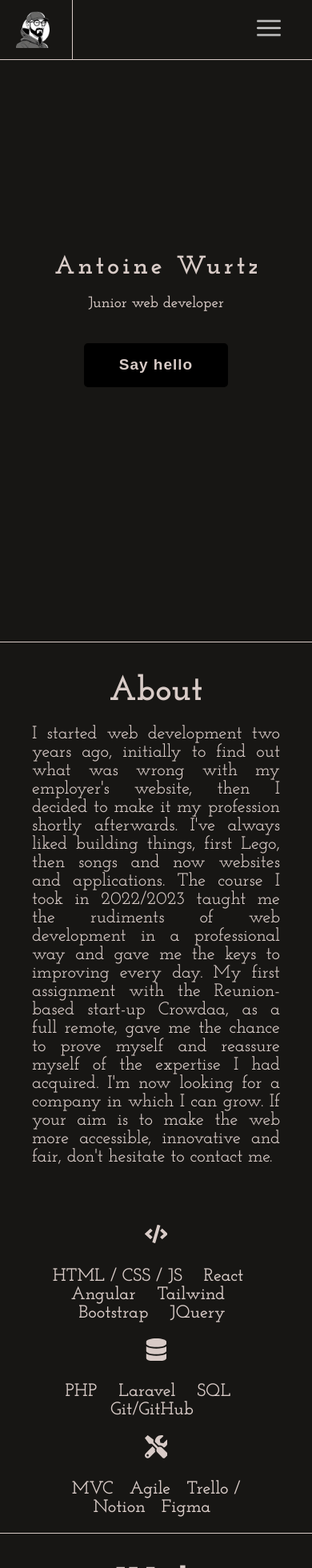
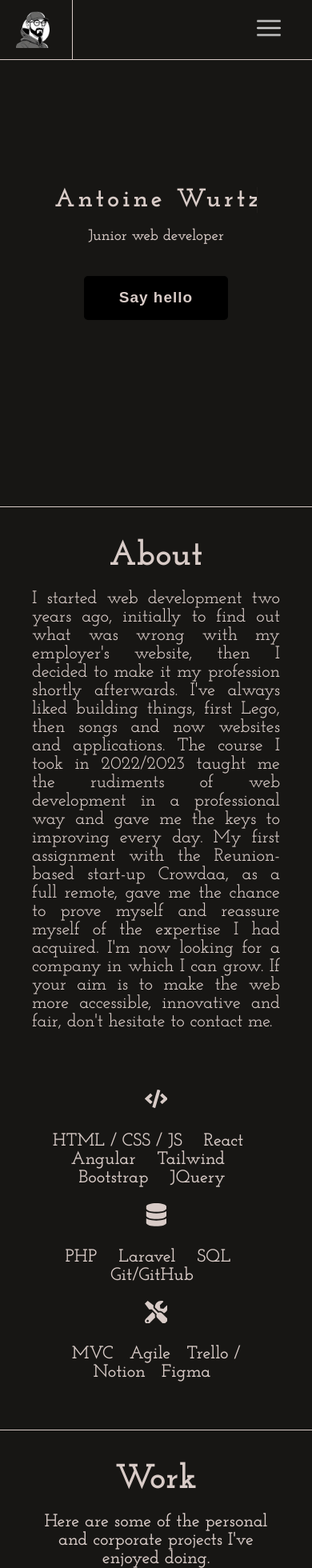
Before and after one commit to AntoineWtz/portfolio, a React (Create React App) app: page / in a window 390 px wide. Shown: the top 1960 px of the page at 80% size. Built offline with nearby package versions, Linux system fonts and the light colour scheme.

Commit message:
some responsive

```diff
--- a/src/styles/About.css
+++ b/src/styles/About.css
@@ -52,9 +52,11 @@ ul li {
 }
 
 @media only screen and (max-width: 768px) {
+
     .skills {
         flex-direction: column;
         padding: 0 40px;
+        padding-bottom: 40px;
     }
     .column {
         flex: 1;
--- a/src/styles/Hero.css
+++ b/src/styles/Hero.css
@@ -109,6 +109,11 @@
 
 
 @media screen and (max-width: 1024px) {
+
+    .hero {
+        height: 75vh;
+    }
+
     .hero h1 {
         font-size: 2.5rem;
     }
```
